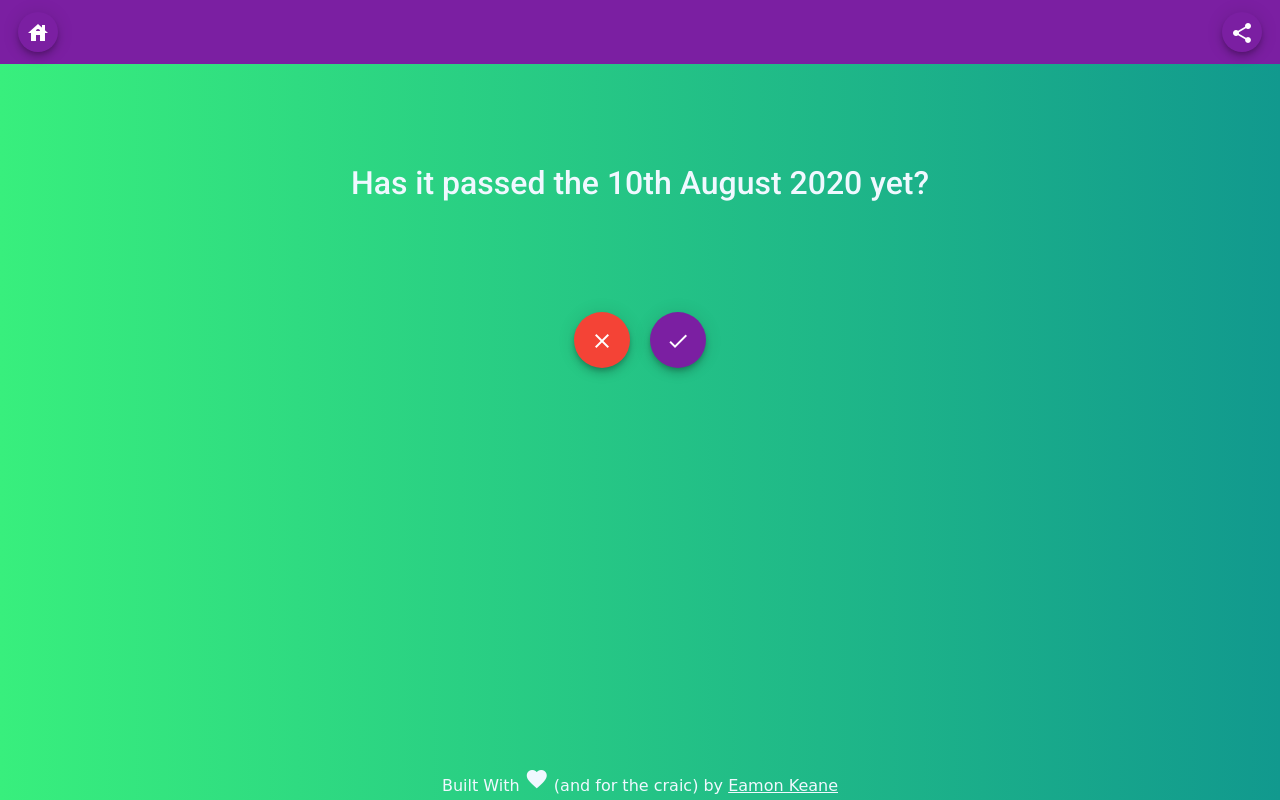
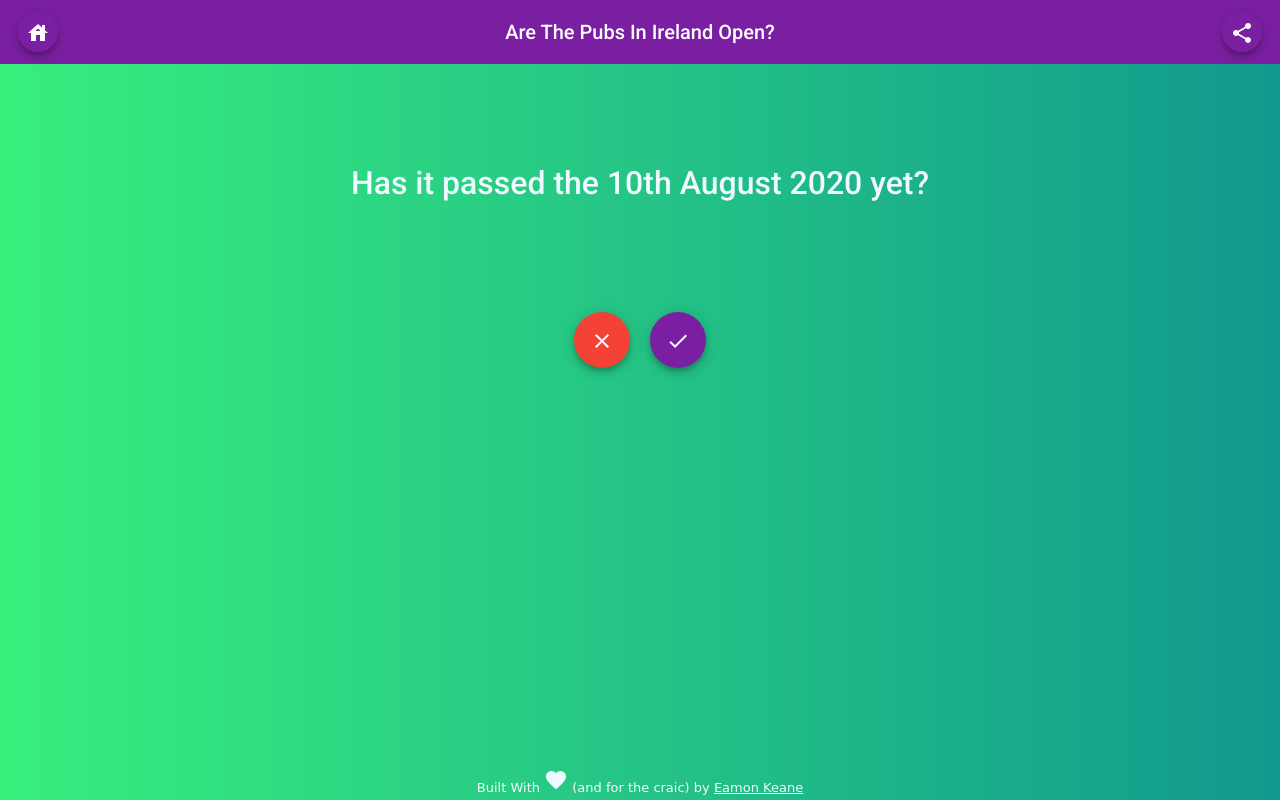
Before and after one commit to eamon-keane/Are-Pubs-Open-Angular-App, an Angular app: page / in a window 1280 px wide. Built offline with nearby package versions, Linux system fonts and the light colour scheme.

Commit message:
added title

```diff
--- a/src/app/app.component.css
+++ b/src/app/app.component.css
@@ -9,7 +9,7 @@ footer {
   width: 100%;
   margin: 5px auto;
   text-align: center;
-  font-size: medium;
+  font-size: small;
 }
 a {
   font-family: "Comic Sans", "Comic Sans MS";
--- a/src/app/app.component.html
+++ b/src/app/app.component.html
@@ -15,6 +15,8 @@
           >house</mat-icon
         >
       </button>
+      <span class="example-spacer"></span>
+      Are The Pubs In Ireland Open?
       <span class="example-spacer"></span>
       <a
         href="whatsapp://send?text=Is%20It%20Time%20For%20Pints%20%20https%3A%2F%2Fwww.arepubsinirelandopen.com
```
